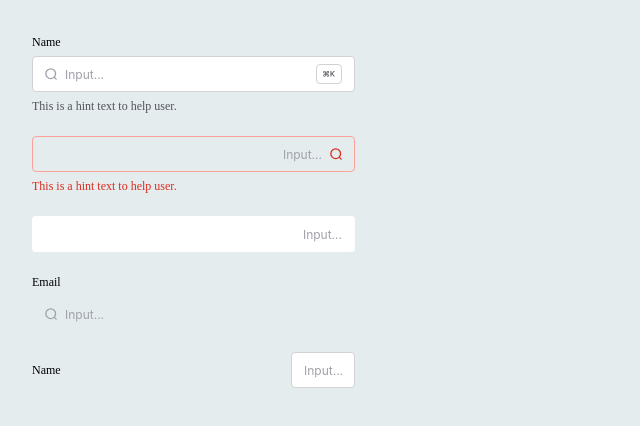
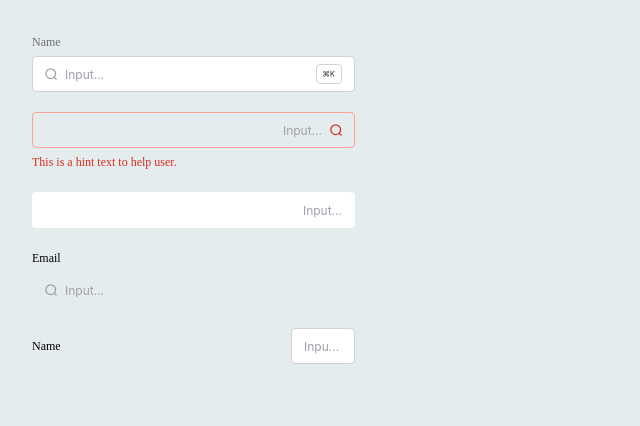
Before and after one commit to Dimatuzkoff/react-components, a React (Vite) app: page / in a window 1280 px wide. Shown: the top 426 px of the page, without its empty margins (0-640 px from the left). Built offline with nearby package versions, Linux system fonts and the light colour scheme.

Commit message:
disabled state for inputs

```diff
--- a/src/App.tsx
+++ b/src/App.tsx
@@ -9,12 +9,11 @@ function App() {
     const iconBadge = <img src={Badge} alt="badge" />;
     return (
         <>
-            <Input placeholder="Input..." iconBefore={iconBefore} type='text' alignment="left" label="Name" iconBadge={iconBadge} prompt="This is a hint text to help user." />
-            <Input placeholder="Input..." iconAfter={iconBefore} type='text' error uiType="outline" alignment="right" prompt="This is a hint text to help user." />
+            <Input placeholder="Input..." disabled={true} iconBefore={iconBefore} type='text' alignment="left" label="Name" iconBadge={iconBadge} helperText="This is a hint text to help user." />
+            <Input placeholder="Input..." iconAfter={iconBefore} type='text' error uiType="outline" alignment="right" helperText="This is a hint text to help user." />
             <Input placeholder="Input..." type='text' quiet alignment="right" />
             <Input placeholder="Input..." iconBefore={iconBefore} type='email' label="Email" uiType="outline" quiet />
             <Input placeholder="Input..." type='text' alignment="left" label="Name" labelPosition="side" />
-
         </>
     )
 }
--- a/src/Input.module.scss
+++ b/src/Input.module.scss
@@ -9,6 +9,7 @@ $focus-outline-color: rgba(46, 144, 250, 0.24);
 $error-color: rgba(217, 45, 32, 1);
 $border-error-color: rgba(253, 162, 155, 1);
 $focus-error-color: rgba(240, 68, 56, 0.24);
+$label-disabled-color: rgba(112, 112, 123, 1);
 
 .wrapper {
     width: 323px;
@@ -176,7 +177,6 @@ $focus-error-color: rgba(240, 68, 56, 0.24);
         & .labelWrapper {
             display: flex;
             align-items: center;
-
         }
 
         .inputWrapper input {
@@ -208,7 +208,7 @@ $focus-error-color: rgba(240, 68, 56, 0.24);
                 }
             }
 
-            & .promptWrapper .prompt {
+            & .helperTextWrapper .helperText {
                 color: $error-color;
             }
 
@@ -250,7 +250,6 @@ $focus-error-color: rgba(240, 68, 56, 0.24);
             &.outlineQuiet {
                 background-color: $outline-bg;
                 border: 1px solid transparent;
-
             }
 
 
@@ -260,6 +259,9 @@ $focus-error-color: rgba(240, 68, 56, 0.24);
                 padding: 0;
                 color: $text-color;
                 background-color: transparent;
+                white-space: nowrap;
+                overflow: hidden;
+                text-overflow: ellipsis;
 
                 &::placeholder {
                     color: $placeholder-color;
@@ -293,7 +295,7 @@ $focus-error-color: rgba(240, 68, 56, 0.24);
             }
         }
 
-        & .promptWrapper .prompt {
+        & .helperTextWrapper .helperText {
             display: block;
             text-align: left;
             font-weight: 400;
@@ -301,8 +303,24 @@ $focus-error-color: rgba(240, 68, 56, 0.24);
             line-height: 20px;
             color: $prompt-color;
             margin-top: 4px;
+            word-wrap: break-word;
+            overflow-wrap: break-word;
         }
     }
 
 
+    &.disabled,
+    &.disabled * {
+        cursor: not-allowed;
+    }
+
+    &.disabled .labelWrapper .label {
+        color: $label-disabled-color;
+    }
+
+    &.disabled .inputWrapper {
+        border: 1px solid $border-color;
+    }
+
+
 }
--- a/src/Input.tsx
+++ b/src/Input.tsx
@@ -17,13 +17,13 @@ interface InputProps {
     quiet?: boolean;
     alignment?: "left" | "right";
     error?: boolean;
-    prompt?: string;
+    helperText?: string;
 }
 
 const Input: FC<InputProps> = ({
     placeholder,
     type = "text",
-    // disabled = false,
+    disabled = false,
     iconBefore,
     iconAfter,
     label,
@@ -33,7 +33,7 @@ const Input: FC<InputProps> = ({
     quiet = false,
     alignment = "left",
     error = false,
-    prompt = "",
+    helperText = "",
     iconBadge
 }) => {
     return (
@@ -42,6 +42,7 @@ const Input: FC<InputProps> = ({
                 [styles.labelPositionTop]: labelPosition === "top",
                 [styles.labelPositionSide]: labelPosition === "side",
                 [styles.noLabel]: !label,
+                [styles.disabled]: disabled,
                 //size
                 [styles.size24]: size === "24",
                 [styles.size32]: size === "32",
@@ -67,15 +68,16 @@ const Input: FC<InputProps> = ({
                         <input type={type} className={clsx(styles.input, {
                             [styles.leftAlignment]: alignment === "left",
                             [styles.rightAlignment]: alignment === "right",
-                        })} placeholder={placeholder} />
+                        })} placeholder={placeholder} disabled={disabled}
+                        />
                         {!error && iconAfter}
                         {(error && iconAfter) ? <img src={ErrorSearchIcon} alt="Error" /> : null}
                         {iconBadge && <div className={clsx(styles.badge)}>
                             {iconBadge}
                         </div>}
                     </div>
-                    <div className={clsx(styles.promptWrapper)}>
-                        {prompt && <span className={clsx(styles.prompt)}>{prompt}</span>}
+                    <div className={clsx(styles.helperTextWrapper)}>
+                        {!disabled && helperText && <span className={clsx(styles.helperText)}>{helperText}</span>}
                     </div>
                 </div>
             </div>
```
